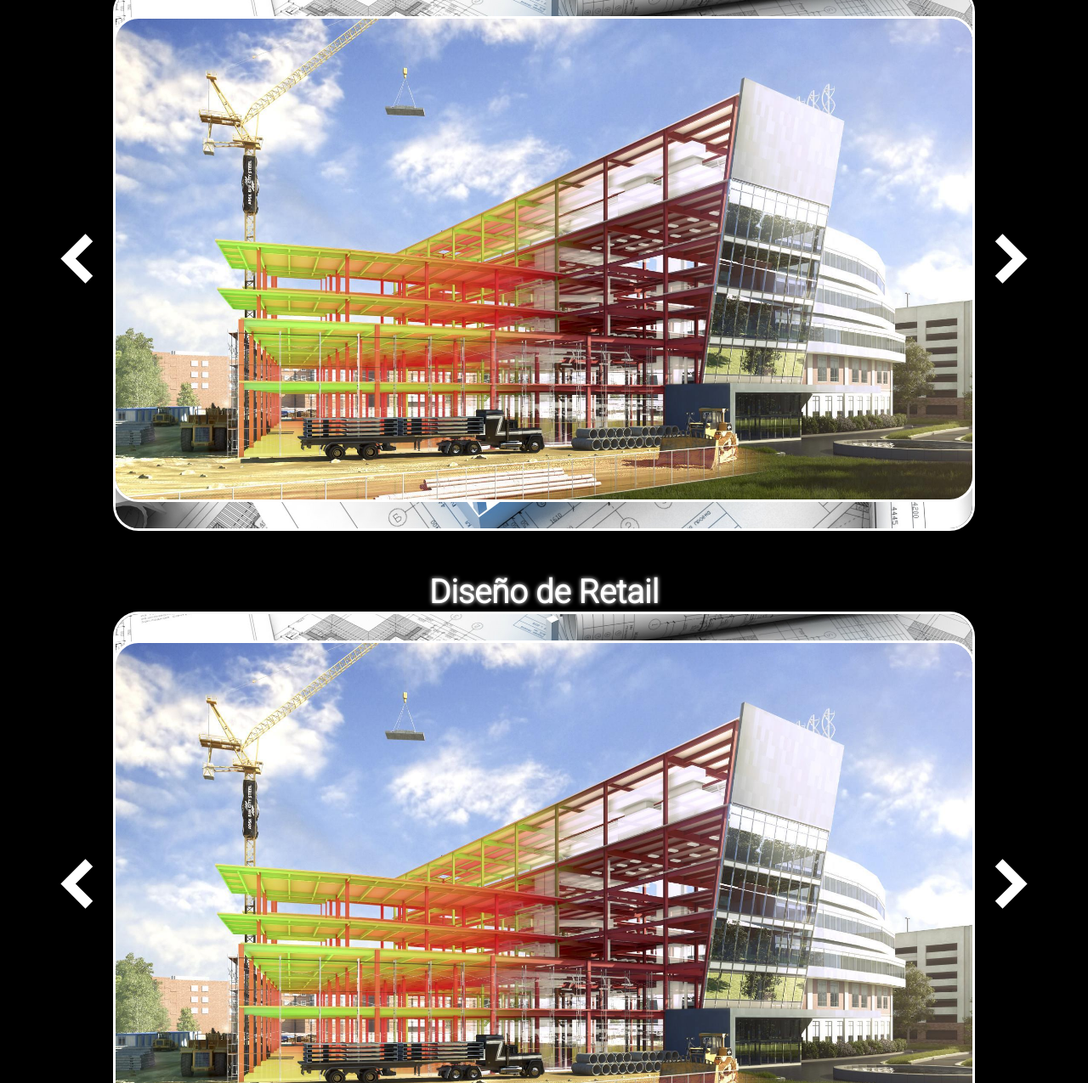
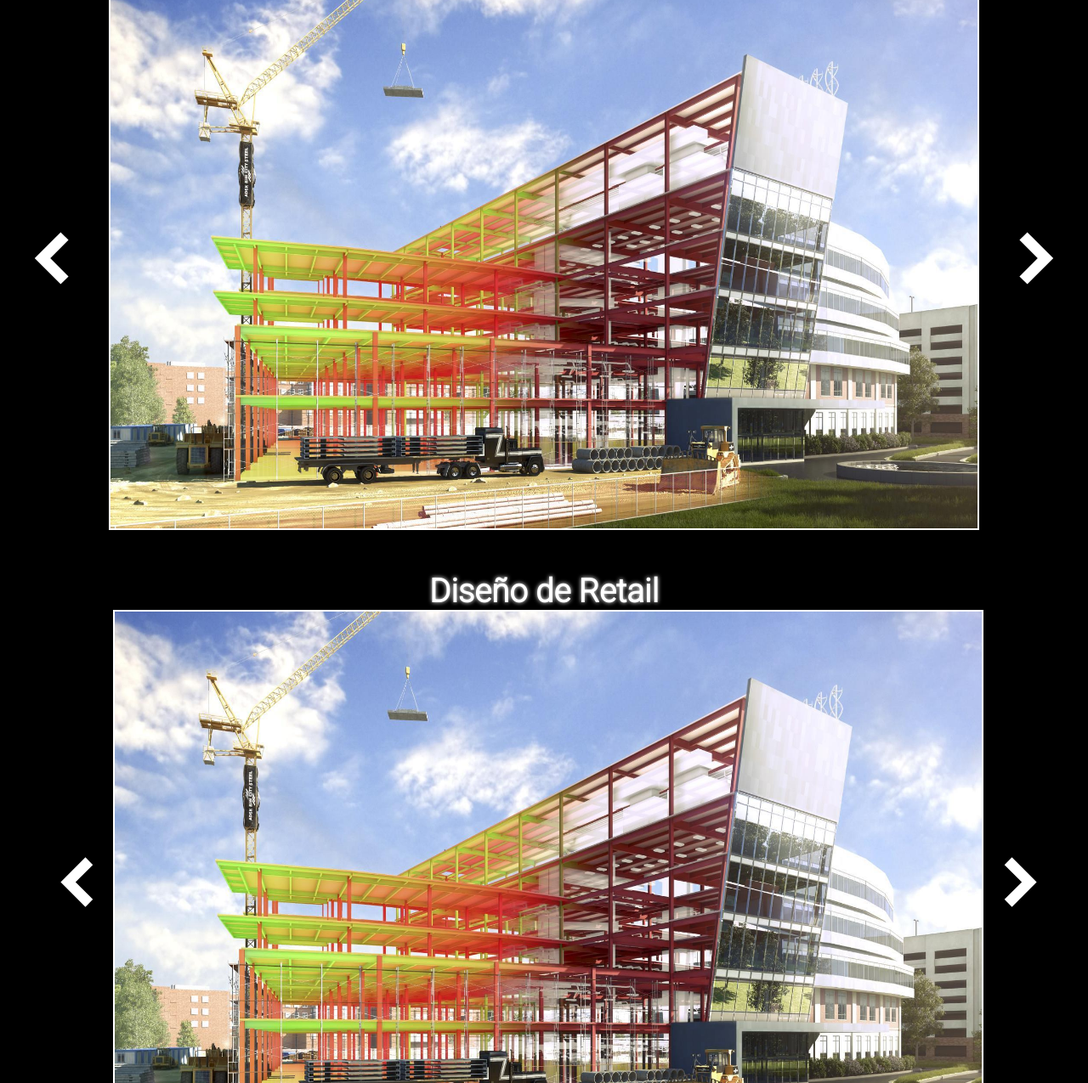
Before and after one commit to tutankhs/pag-arquitecura, a plain HTML site: page proyectos.html in a window 1280 px wide. Shown: the part 230-1505 px from the top of the page at 85% size. Drawn offline with Linux system fonts and the light colour scheme.

Commit message:
se actualizan los slider de proyectos

```diff
--- a/css/proyectos.css
+++ b/css/proyectos.css
@@ -135,6 +135,8 @@ main{
 
 
 
+
+
 }
 
 .proyectos_body{
@@ -147,31 +149,27 @@ main{
     opacity: 0;
     pointer-events: none;
     padding: 0;
-
-
-
+    border: 2px solid #fff;
+    width: 80vw;
+    height: 50vw;
+    margin: 0 auto;
 
 }
 
 .proyectos_body--show{
-
+    pointer-events: unset;
     opacity: 1;
     transition: opacity 1.5s ease-in-out;
     overflow: hidden;
 }
 
 
-.proyectos_picture{
 
-    justify-self: center;
-
-}
 .proyectos_img{
-
     display: block;
     width: 100%;
-    border: 3px solid #fff;
-    border-radius: 30px;
+    height: 100%;
+
 
 }
 
@@ -192,6 +190,10 @@ main{
     opacity: 0;
     pointer-events: none;
     padding: 0;
+    border: 2px solid #fff;
+    width: 80vw;
+    height: 50vw;
+    margin: 0 auto;
 
 }
 
@@ -211,6 +213,10 @@ main{
     opacity: 0;
     pointer-events: none;
     padding: 0;
+    border: 2px solid #fff;
+    width: 80vw;
+    height: 50vw;
+    margin: 0 auto;
 
 }
 
--- a/proyectos.html
+++ b/proyectos.html
@@ -76,32 +76,32 @@
                 <h1>Diseño de Interiores</h1>
             </div>
 
-            <section class="proyectos_container container">
+            <section class="proyectos_container ">
 
 
                 <img src="/img/arrow-lef-blanco.svg" alt="" class="proyectos_arrow" id="before">
 
                 <div class="proyectos_body proyectos_body--show" data-id="1">
 
-                    <figure class="proyectos_picture">
+
                    <img src="./img/BIM.jpg" alt="" class="proyectos_img">
-                    </figure>
+
 
                 </div>
 
                 <div class="proyectos_body proyectos_body--show" data-id="2">
 
-                    <figure class="proyectos_picture">
+
                     <img src="./img/r2.jpg" alt="" class="proyectos_img">
-                    </figure>
+
 
                 </div>
 
                 <div class="proyectos_body proyectos_body--show" data-id="3">
 
-                    <figure class="proyectos_picture">
+
                    <img src="./img/r1.jpg" alt="" class="proyectos_img">
-                    </figure>
+
 
                 </div>
 
@@ -120,25 +120,25 @@
 
                 <div class="proyectos_body2 proyectos_body--show2" data-id="1">
 
-                    <figure class="proyectos_picture">
+
                   <img src="./img/BIM.jpg" alt="" class="proyectos_img">
-                    </figure>
+
 
                 </div>
 
                 <div class="proyectos_body2 proyectos_body--show2" data-id="2">
 
-                    <figure class="proyectos_picture">
+
                   <img src="./img/r2.jpg" alt="" class="proyectos_img">
-                    </figure>
+
 
                 </div>
 
                 <div class="proyectos_body2 proyectos_body--show2" data-id="3">
 
-                    <figure class="proyectos_picture">
+
                    <img src="./img/r1.jpg" alt="" class="proyectos_img">
-                    </figure>
+
 
                 </div>
 
@@ -157,25 +157,25 @@
 
                 <div class="proyectos_body3 proyectos_body--show3" data-id="1">
 
-                    <figure class="proyectos_picture">
+
                    <img src="./img/BIM.jpg" alt="" class="proyectos_img">
-                    </figure>
+
 
                 </div>
 
                 <div class="proyectos_body3 proyectos_body--show3" data-id="2">
 
-                    <figure class="proyectos_picture">
+
                  <img src="./img/r2.jpg" alt="" class="proyectos_img">
-                    </figure>
+
 
                 </div>
 
                 <div class="proyectos_body3 proyectos_body--show3" data-id="3">
 
-                    <figure class="proyectos_picture">
+
                  <img src="./img/r1.jpg" alt="" class="proyectos_img">
-                    </figure>
+
 
                 </div>
 
```
Lines whose indentation alone changed are shown as unchanged.
